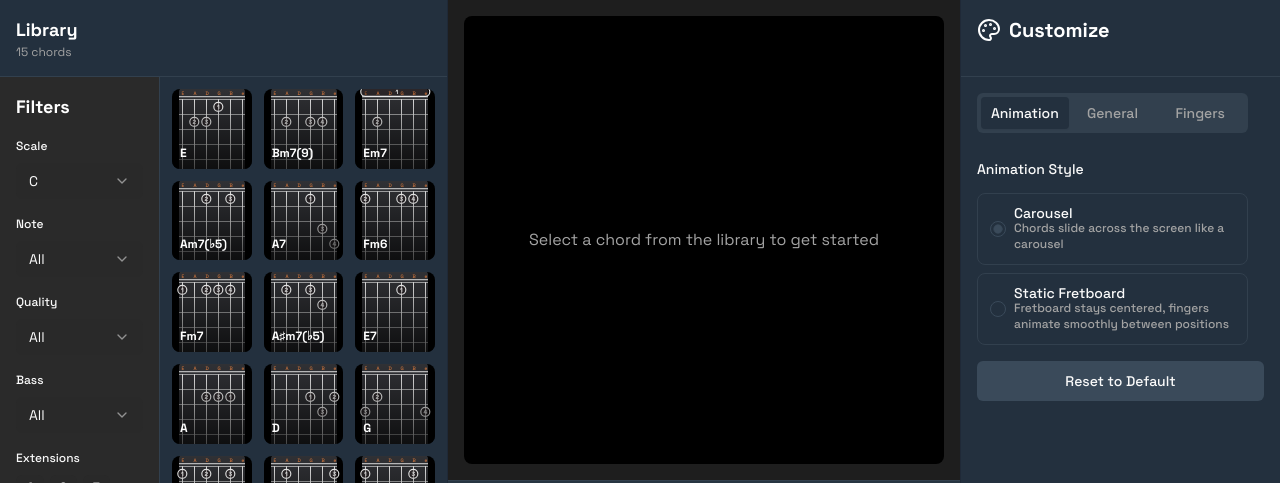
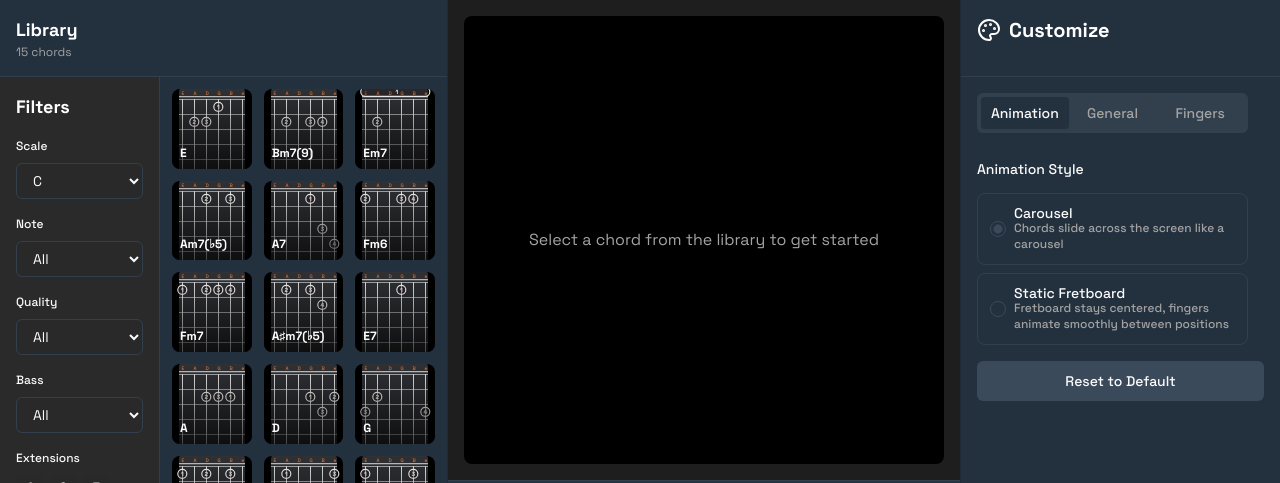
Before and after one commit to Maique1915/TabTune, a Next.js app: page / in a window 1280 px wide. Shown: the top 483 px of the page. Built offline with nearby package versions, Linux system fonts and the light colour scheme.

Commit message:
feat: Substituir Select customizado por elementos select nativos no painel da biblioteca

```diff
--- a/src/components/app/library-panel.tsx
+++ b/src/components/app/library-panel.tsx
@@ -2,13 +2,7 @@
 
 import { useState, useMemo } from "react";
 import "./library-panel.css";
-import {
-  Select,
-  SelectContent,
-  SelectItem,
-  SelectTrigger,
-  SelectValue,
-} from "@/components/ui/select";
+// Removido Select customizado
 import { Label } from "@/components/ui/label";
 import { Button } from "@/components/ui/button";
 import { chordData, getNome, notes, complements, basses } from "@/lib/chords";
@@ -116,42 +110,54 @@ export function LibraryPanel({ isMobile, isOpen, onClose }: LibraryPanelProps) {
       <h2 className="text-lg font-bold text-white">Filters</h2>
       <div className="space-y-1.5">
         <Label className="text-xs font-medium">Scale</Label>
-        <Select value={selectedScale} onValueChange={setSelectedScale}>
-          <SelectTrigger className="bg-input h-9 text-sm"><SelectValue placeholder="Scale" /></SelectTrigger>
-          <SelectContent>{notes.map((note) => <SelectItem key={note} value={note}>{note.replace(/#/g, '♯')}</SelectItem>)}</SelectContent>
-        </Select>
+        <select
+          className="bg-input h-9 text-sm w-full rounded-md border px-3 py-2"
+          value={selectedScale}
+          onChange={e => setSelectedScale(e.target.value)}
+        >
+          {notes.map((note) => (
+            <option key={note} value={note}>{note.replace(/#/g, '♯')}</option>
+          ))}
+        </select>
       </div>
       <div className="space-y-1.5">
         <Label className="text-xs font-medium">Note</Label>
-        <Select value={selectedNote} onValueChange={setSelectedNote}>
-          <SelectTrigger className="bg-input h-9 text-sm"><SelectValue placeholder="All" /></SelectTrigger>
-          <SelectContent>
-            <SelectItem value="all">All</SelectItem>
-            {scaleNotes.map((note) => <SelectItem key={note} value={note}>{note.replace(/#/g, '♯')}</SelectItem>)}
-          </SelectContent>
-        </Select>
+        <select
+          className="bg-input h-9 text-sm w-full rounded-md border px-3 py-2"
+          value={selectedNote}
+          onChange={e => setSelectedNote(e.target.value)}
+        >
+          <option value="all">All</option>
+          {scaleNotes.map((note) => (
+            <option key={note} value={note}>{note.replace(/#/g, '♯')}</option>
+          ))}
+        </select>
       </div>
       <div className="space-y-1.5">
         <Label className="text-xs font-medium">Quality</Label>
-        <Select value={selectedQuality} onValueChange={setSelectedQuality}>
-          <SelectTrigger className="bg-input h-9 text-sm"><SelectValue placeholder="All" /></SelectTrigger>
-          <SelectContent>
-            <SelectItem value="all">All</SelectItem>
-            <SelectItem value="major">Major</SelectItem>
-            <SelectItem value="minor">Minor</SelectItem>
-            <SelectItem value="dim">Dim</SelectItem>
-          </SelectContent>
-        </Select>
+        <select
+          className="bg-input h-9 text-sm w-full rounded-md border px-3 py-2"
+          value={selectedQuality}
+          onChange={e => setSelectedQuality(e.target.value)}
+        >
+          <option value="all">All</option>
+          <option value="major">Major</option>
+          <option value="minor">Minor</option>
+          <option value="dim">Dim</option>
+        </select>
       </div>
       <div className="space-y-1.5">
         <Label className="text-xs font-medium">Bass</Label>
-        <Select value={selectedBass} onValueChange={setSelectedBass}>
-          <SelectTrigger className="bg-input h-9 text-sm"><SelectValue placeholder="All" /></SelectTrigger>
-          <SelectContent>
-            <SelectItem value="all">All</SelectItem>
-            {basses.map((bass, index) => <SelectItem key={bass} value={bass}>{bassNotes[index]}</SelectItem>)}
-          </SelectContent>
-        </Select>
+        <select
+          className="bg-input h-9 text-sm w-full rounded-md border px-3 py-2"
+          value={selectedBass}
+          onChange={e => setSelectedBass(e.target.value)}
+        >
+          <option value="all">All</option>
+          {basses.map((bass, index) => (
+            <option key={bass} value={bass}>{bassNotes[index]}</option>
+          ))}
+        </select>
       </div>
       <div className="space-y-1.5">
         <Label className="text-xs font-medium">Extensions</Label>
```
